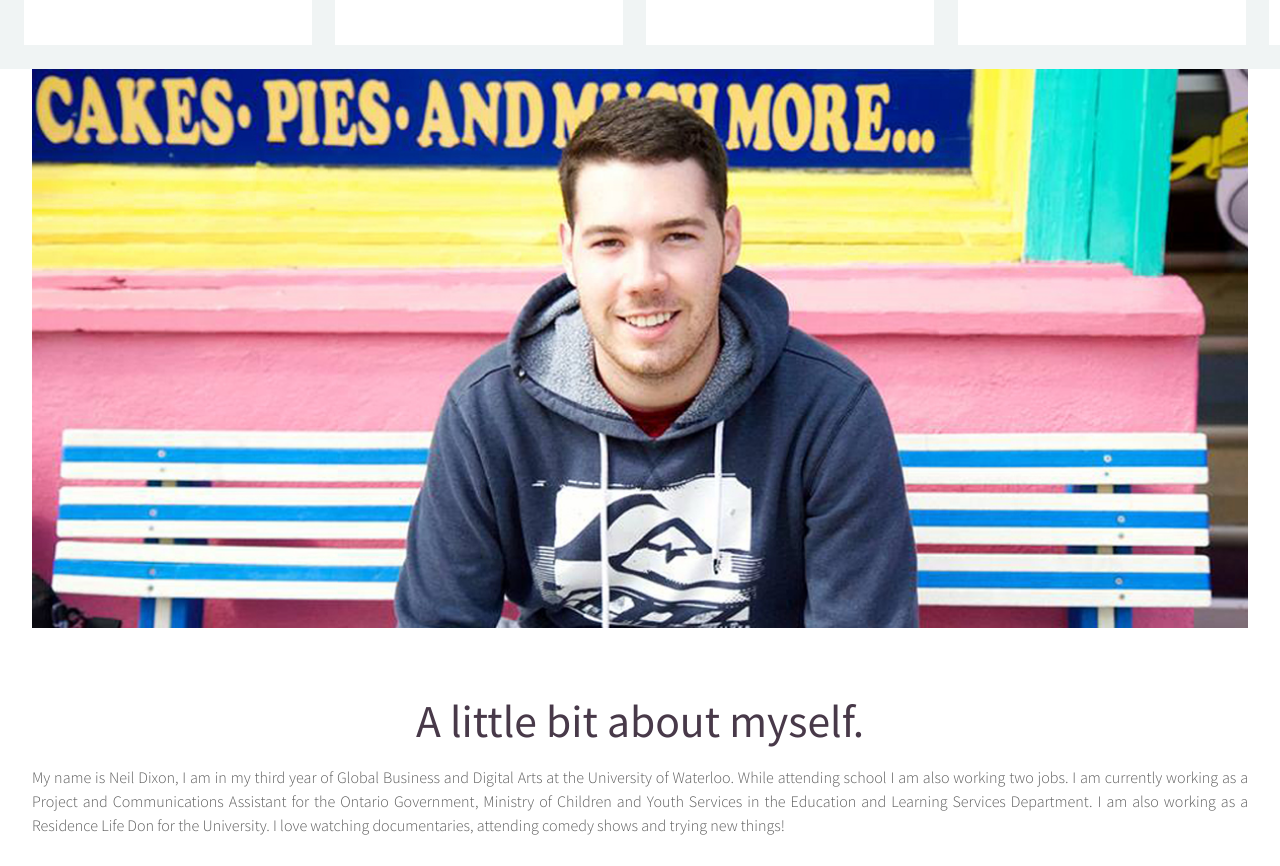
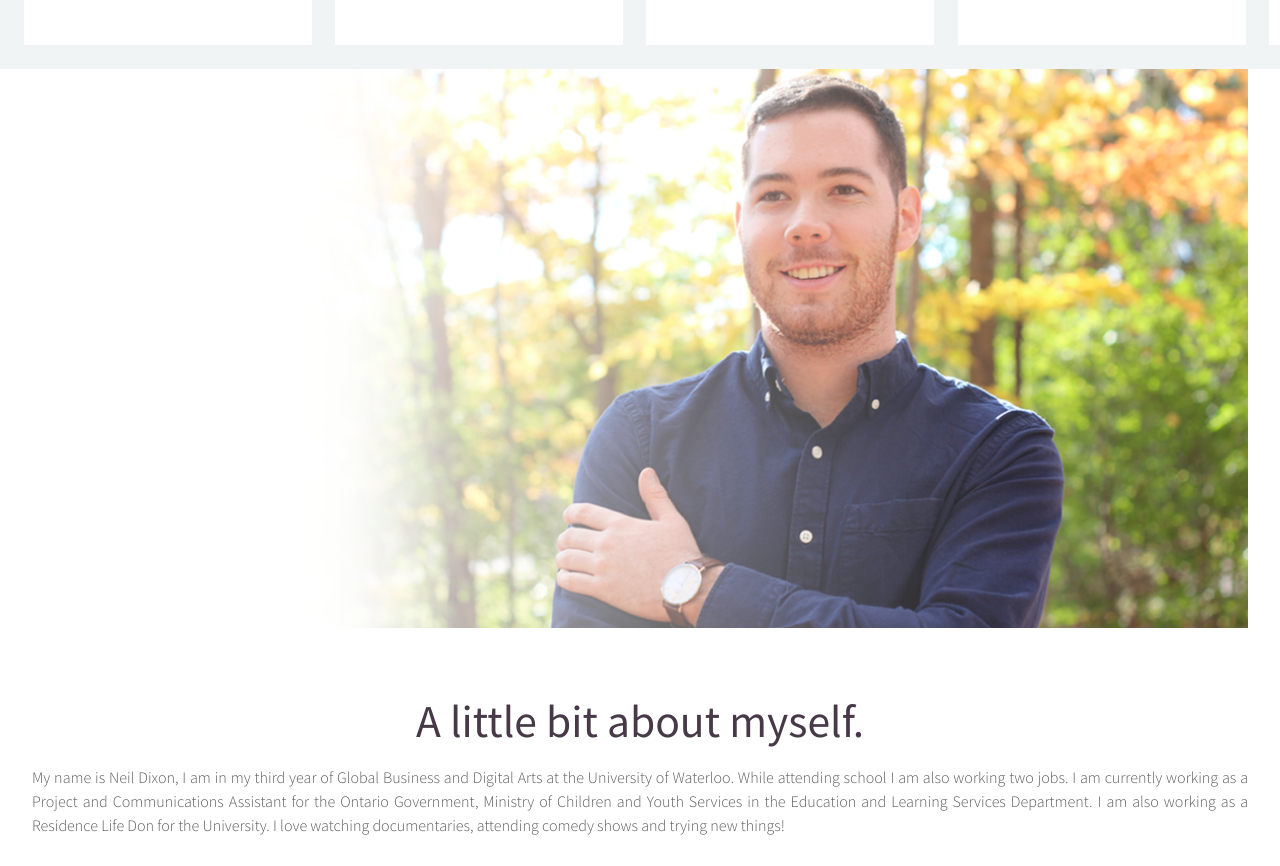
Before and after one commit to neilpdixon/neilpdixon.github.io, a plain HTML site: page index.html in a window 1280 px wide. Shown: the part 1461-2327 px from the top of the page. Drawn offline with Linux system fonts and the light colour scheme.

Commit message:
new things

```diff
--- a/index.html
+++ b/index.html
@@ -123,7 +123,7 @@
 				<div class="wrapper style2">
 
 					<article id="main" class="container special">
-						<a href="#" class="image featured"><img src="images/me1.jpg" alt="" /></a>
+						<a href="#" class="image featured"><img src="images/mewithgradient.png" alt="" /></a>
 						<header>
 							<h2>A little bit about myself.</a></h2>
 						</header>
```
Also changed, not shown: images/me1.jpg (deleted), images/mewithgradient.png (added).
